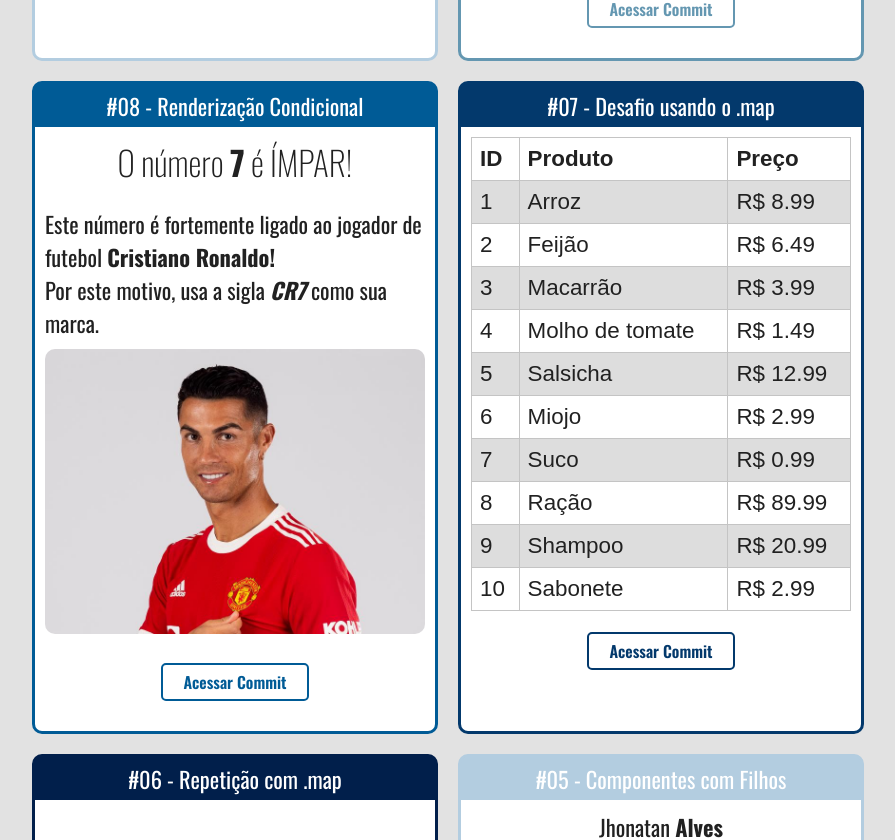
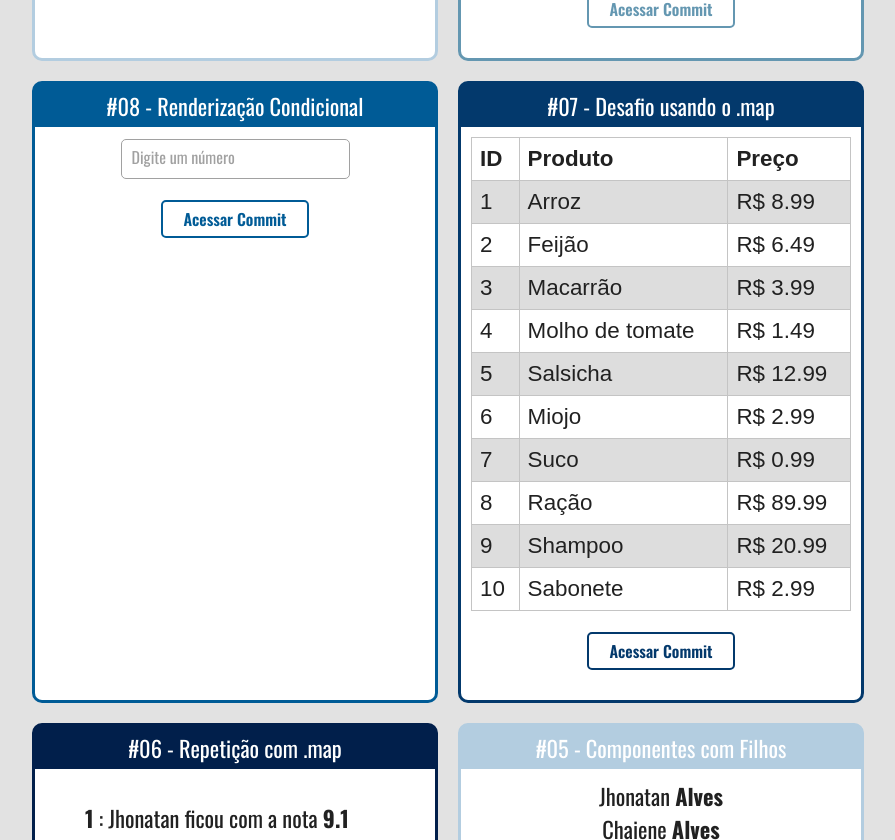
Before and after one commit to JhonatanGAlves/fundamentals-in-react, a React (Create React App) app: page / in a window 1280 px wide. Shown: the part 600-1440 px from the top of the page, without its empty margins (192-1087 px from the left). Built offline with nearby package versions, Linux system fonts and the light colour scheme.

Commit message:
add input number to EvenOrOdd using hook state

```diff
--- a/src/App.css
+++ b/src/App.css
@@ -32,15 +32,28 @@
 }
 
 /* Component EvenOrOdd */
-.App .Cards .Content .cr7 {
+.App .Cards .Content .players {
   margin-top: 20px;
   text-align: start;
 }
 
-.App .Cards .Content .cr7 img {
+.App .Cards .Content .players img {
   margin-top: 10px;
   width: 100%;
   border-radius: 10px;
+}
+
+.App .Card .Content .btn input {
+  outline: none;
+  border-radius: 5px;
+  border: 1px solid rgb(161, 161, 161);
+  padding: 10px;
+  font-size: 16px;
+}
+
+.App .Card .Content .btn input::placeholder {
+  color: rgb(161, 161, 161);
+  font-family: Oswald;
 }
 
 /* Component StudentList */
--- a/src/App.jsx
+++ b/src/App.jsx
@@ -41,7 +41,7 @@
         <Card title="#10 - Comunicação entre Filho e Pai" color="#b3cde0" /*Estou passando uma cor por props*/ >
           <IndirectParents />
           <InputButton color="#b3cde0"
-            link="https://github.com/JhonatanGAlves/fundamentals-in-react/commit/bace02d752e90a4572b3c0e3739efc62fcb3b7e5"
+            link="https://github.com/JhonatanGAlves/fundamentals-in-react/commit/48fd967eb16132d9486f039482d26d06bdef3eb0"
             value="Acessar Commit"
           />
         </Card>
@@ -55,9 +55,7 @@
         </Card>
 
         <Card title="#08 - Renderização Condicional" color="#005b96" /*Estou passando uma cor por props*/ >
-          <EvenOrOdd //LEMBRAR DE USAR Hooks PARA FAZER UM CAMPO DE DIGITAÇÃO
-            number={ 7 }
-          />
+          <EvenOrOdd />
           <InputButton color="#005b96"
             link="https://github.com/JhonatanGAlves/fundamentals-in-react/commit/498ca019e2aa5007dea619aa6eda55880b859776"
             value="Acessar Commit"
--- a/src/Components/conditional/EvenOrOdd.jsx
+++ b/src/Components/conditional/EvenOrOdd.jsx
@@ -1,27 +1,39 @@
-import React from 'react'
+import React, { useState } from 'react'
 import cr7 from '../../Images/cr7.jpeg'
+import messi10 from '../../Images/messi10.png'
 
 export const EvenOrOdd = (props) => {
+  const [number, setNumber] = useState(null)
 
-  const isEven = props.number % 2 === 0
-  const cristianoRonaldo = props.number === 7
-  const messi = props.number === 10
+  const isEven = number % 2 === 0
+  const cristianoRonaldo = number == 7
+  const messi = number == 10
 
   return (
     <div>
-      <h2>O número <strong>{props.number}</strong> é { isEven ?
+      <div className="btn">
+        <input type="number"
+          value={number}
+          onChange={e => setNumber(e.target.value)}
+          placeholder="Digite um número"
+        />
+      </div>
+
+      <h2 hidden={ number == null } >O número <strong>{ number }</strong> é { isEven ?
         <span>PAR</span> :
         <span>ÍMPAR</span> }!
       </h2>
-      <div className="cr7">{ cristianoRonaldo &&
+      <div className="players">{ cristianoRonaldo &&
         <span>Este número é fortemente ligado ao jogador de futebol <strong>Cristiano Ronaldo!</strong><br/>
           Por este motivo, usa a sigla <strong><i>CR7</i></strong> como sua marca.
           <img src={cr7} />
         </span> }
       </div>
-      <p>{ messi &&
-        <span>Este número é fortemente ligado ao jogador de futebol <strong>Lionel Messi!</strong></span> }
-      </p>
+      <div className="players">{ messi &&
+        <span>Este número é fortemente ligado ao jogador de futebol <strong>Lionel Messi!</strong>
+          <img src={messi10} />
+        </span> }
+      </div>
     </div>
   )
 }
```
Also changed, not shown: src/Images/messi10.png (added).
